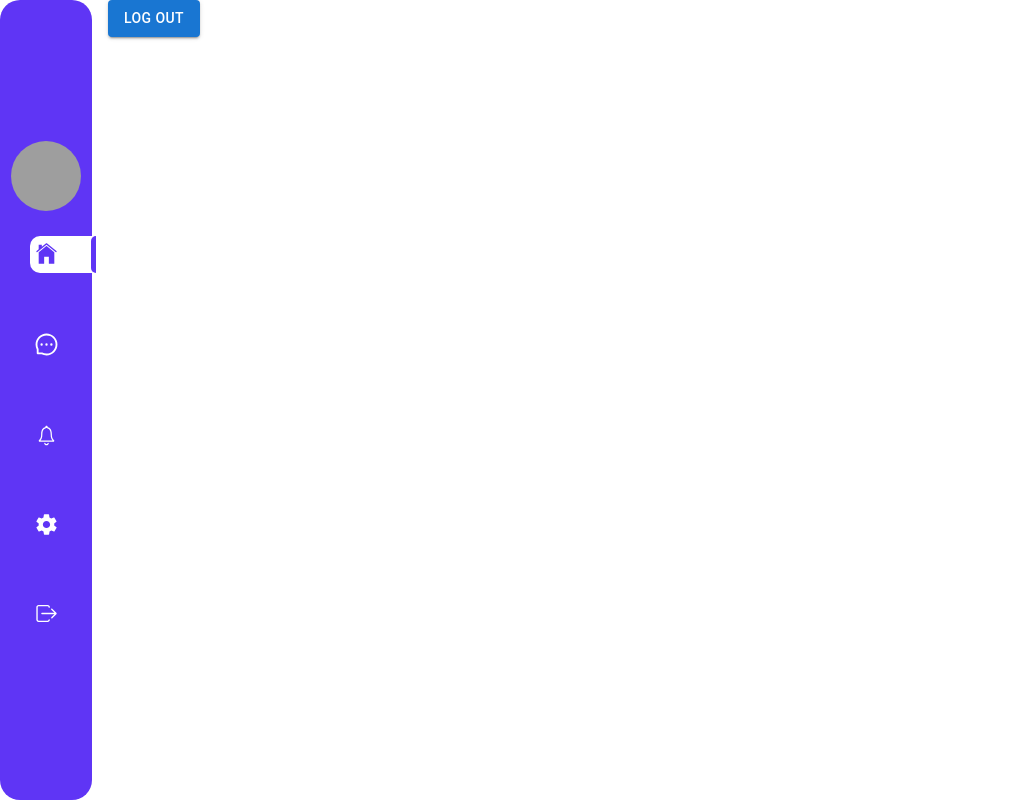
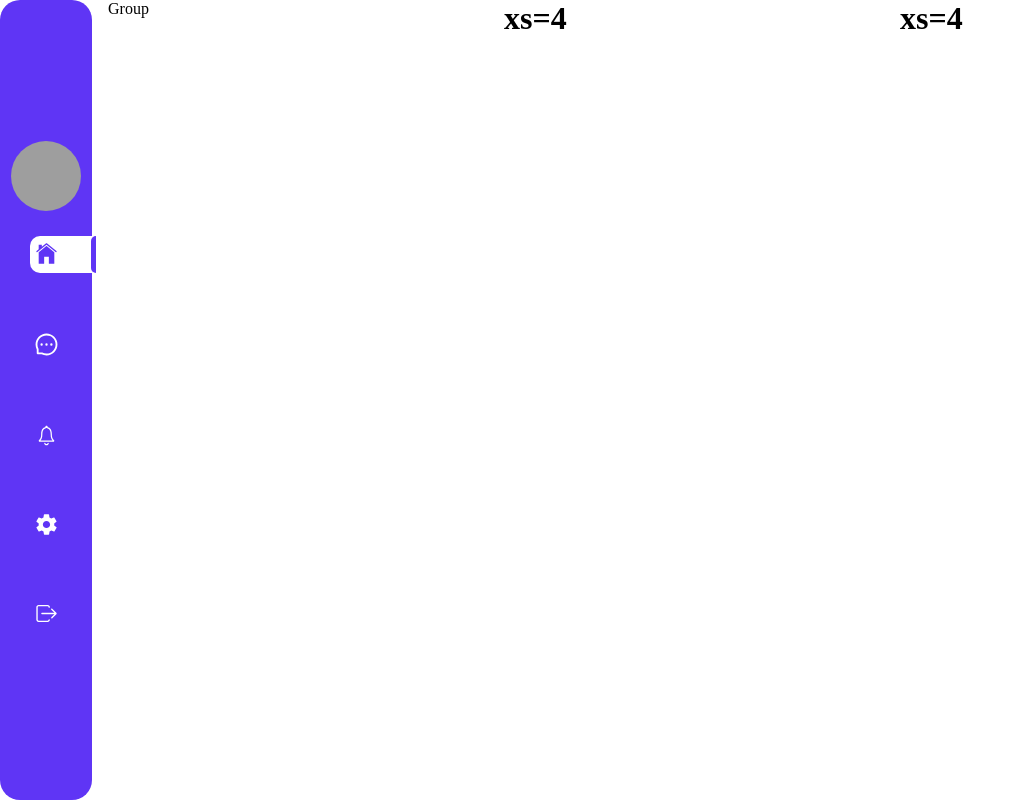
Before and after one commit to mdrifat59/chat-application, a React app: page /chat/home in a window 1280 px wide. Shown: the whole page, without its empty margins (0-1026 px from the left). Built offline with nearby package versions, Linux system fonts and the light colour scheme; grey boxes are pictures that could not be loaded; the HTML template or start-up script is replaced by a standard one.

Commit message:
home page Dividet by gird and Group component create and connection

```diff
--- /dev/null
+++ b/src/components/Group.jsx
@@ -0,0 +1,9 @@
+import React from 'react'
+
+const Group = () => {
+  return (
+    <div>Group</div>
+  )
+}
+
+export default Group
--- a/src/pages/Home.jsx
+++ b/src/pages/Home.jsx
@@ -1,7 +1,8 @@
-import { Button } from '@mui/material'
+import { Button,Grid } from '@mui/material'
 import React from 'react'
 import { getAuth, signOut } from "firebase/auth";
 import { useNavigate } from "react-router-dom";
+import Group from '../components/Group';
 
 const Home = () => {
     const auth = getAuth();
@@ -14,7 +15,20 @@ const Home = () => {
           });
     }
   return (
-    <Button onClick={handleLogOut} variant='contained'>Log Out</Button>
+
+    //  <Button onClick={handleLogOut} variant='contained'>Log Out</Button>
+    <Grid container spacing={2}>
+  <Grid item xs={4}>
+     <Group/>
+  </Grid>
+  <Grid item xs={4}>
+    <h1>xs=4</h1>
+  </Grid>
+  <Grid item xs={4}>
+    <h1>xs=4</h1>
+  </Grid>
+</Grid>
+
   )
 }
 
```
